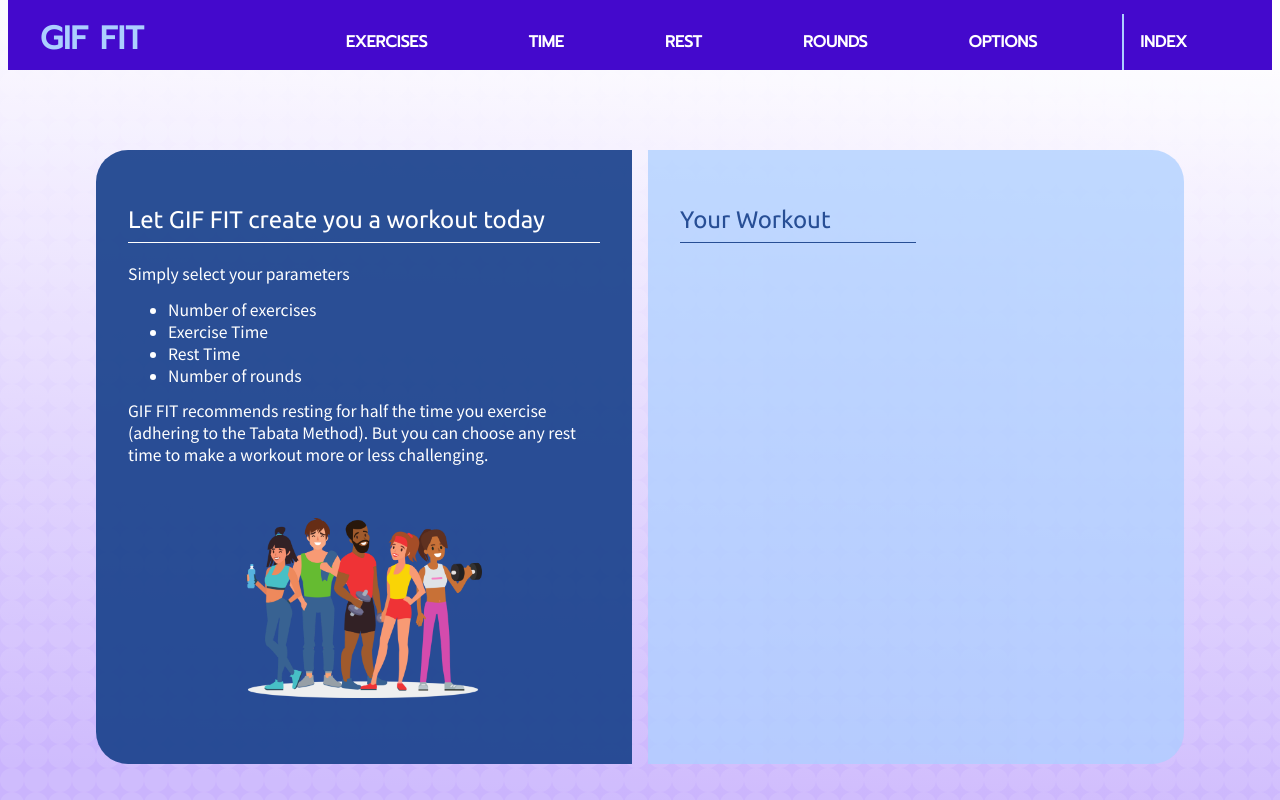
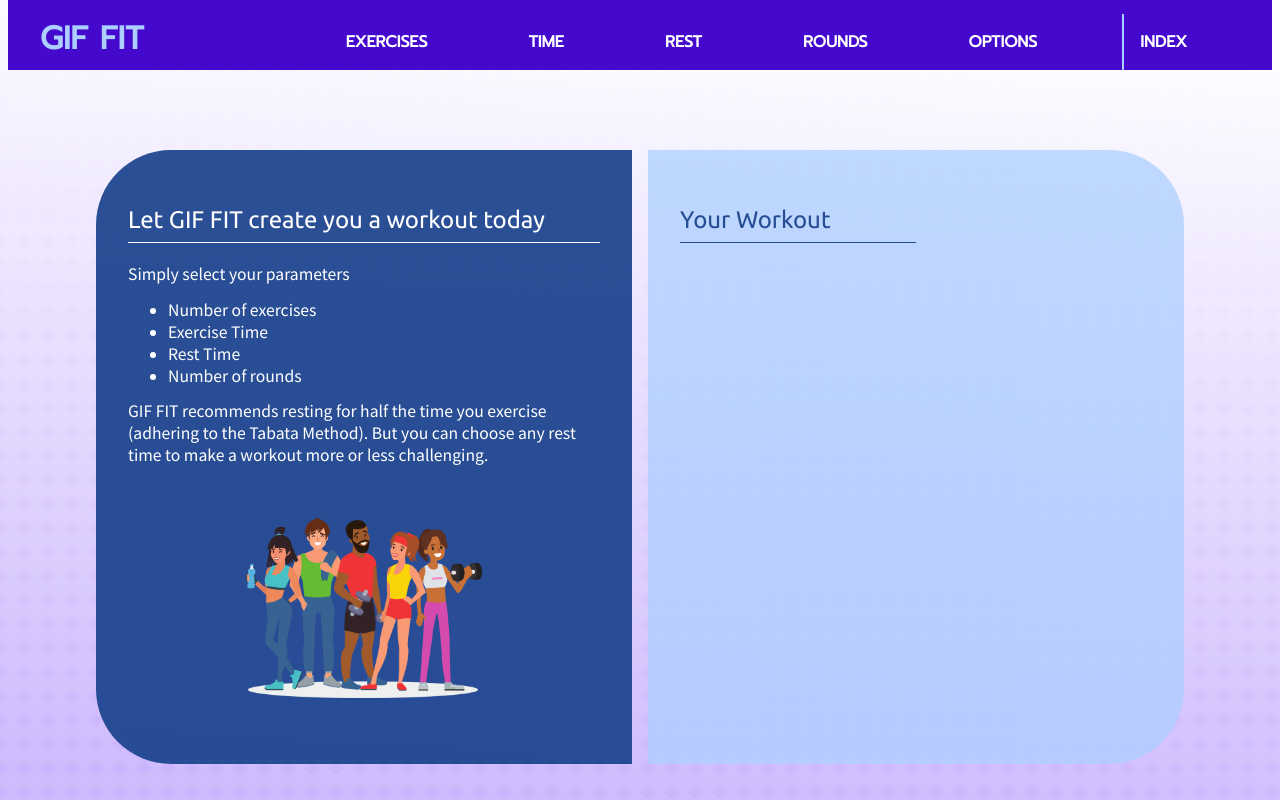
Before and after one commit to jamesncox/gif-fit-2.0, a React (Create React App) app: page / in a window 1280 px wide. Built offline with nearby package versions, Linux system fonts and the light colour scheme.

Commit message:
Update display wrapper borders: 75px

```diff
--- a/src/stylesheets/App.css
+++ b/src/stylesheets/App.css
@@ -61,8 +61,8 @@
   /* width: 80%; */
   min-height: 550px;
   padding: 2rem;
-  border-top-left-radius: 32px;
-  border-bottom-left-radius: 32px;
+  border-top-left-radius: 75px;
+  border-bottom-left-radius: 75px;
   margin: .5rem;
 }
 
@@ -94,8 +94,8 @@
   background-color: var(--light-blue-opacity-75);
   /* width: 80%; */
   padding: 2rem;
-  border-top-right-radius: 32px;
-  border-bottom-right-radius: 32px;
+  border-top-right-radius: 75px;
+  border-bottom-right-radius: 75px;
   margin: .5rem;
 }
 
--- a/src/stylesheets/TopNav.css
+++ b/src/stylesheets/TopNav.css
@@ -6,7 +6,6 @@
     background-color: var(--dark-purple);
     color: var(--white);
     min-height: 70px;
-    /* overflow: hidden; */
     font-family: var(--prompt);
 }
 
```
